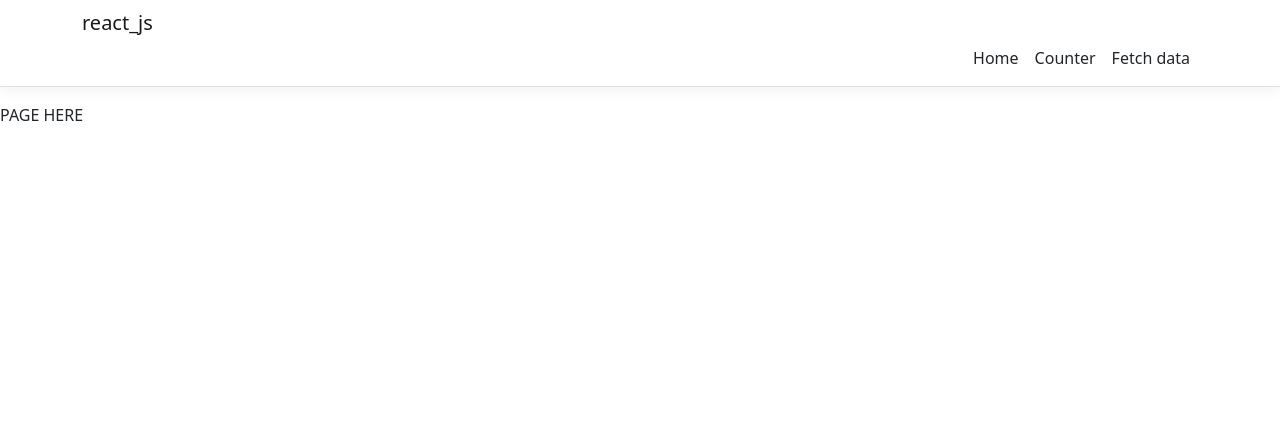
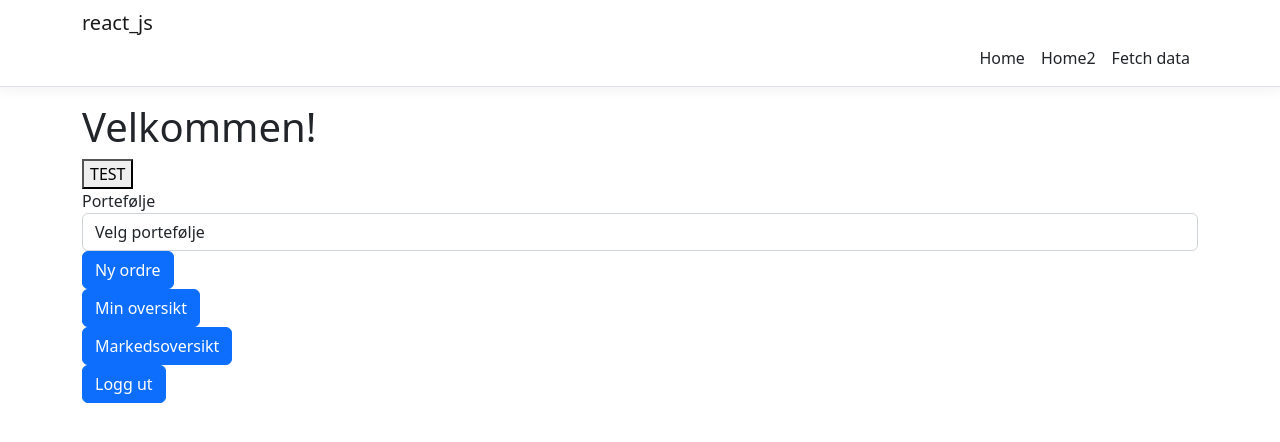
Before and after one commit to NinaPran/aksjehandel, a React (Create React App) app in the folder aksjehandel-react/client-app/: page / in a window 1280 px wide. Shown: the top 442 px of the page. Built offline with nearby package versions, Linux system fonts and the light colour scheme; no server answers.

Commit message:
startet home i react

```diff
--- a/aksjehandel-react/client-app/src/App.tsx
+++ b/aksjehandel-react/client-app/src/App.tsx
@@ -2,8 +2,9 @@ import React from 'react';
 import logo from './logo.svg';
 import './App.css';
 import { BrowserRouter, Routes, Route } from 'react-router-dom'
-import { Home } from './pages/Home';
+import { Home } from './pages/home';
 import { Layout } from './Layout';
+import { Home2 } from './pages/home2';
 
 
 function App() {
@@ -13,6 +14,7 @@ function App() {
                 <Layout>
                     <Routes>
                         <Route path="/" element={<Home />}></Route>
+                        <Route path="/home2" element={<Home2 />}></Route>
                     </Routes>
                 </Layout>
             </BrowserRouter>
--- a/aksjehandel-react/client-app/src/components/NavMenu.tsx
+++ b/aksjehandel-react/client-app/src/components/NavMenu.tsx
@@ -39,7 +39,7 @@ export class NavMenu extends Component<{}, NavMenuState> {
                                     <NavLink tag={Link} className="text-dark" to="/">Home</NavLink>
                                 </NavItem>
                                 <NavItem>
-                                    <NavLink tag={Link} className="text-dark" to="/counter">Counter</NavLink>
+                                    <NavLink tag={Link} className="text-dark" to="/home2">Home2</NavLink>
                                 </NavItem>
                                 <NavItem>
                                     <NavLink tag={Link} className="text-dark" to="/fetch-data">Fetch data</NavLink>
--- a/aksjehandel-react/client-app/src/pages/Home.tsx
+++ b/aksjehandel-react/client-app/src/pages/Home.tsx
@@ -1,9 +1,83 @@
-import { FC, PropsWithChildren } from "react";
+import { Component, PropsWithChildren } from "react";
+import { Container } from 'reactstrap';
+import { Portfolio } from "../types/portfolio";
+import './home.css';
 
-export const Home: FC<PropsWithChildren> = (props) => {
-    return (
-        <div>
-           PAGE HERE
-        </div>
-    );
+
+
+interface HomeProps {
+    //portfolio?: Portfolio;
 }
+
+interface HomeState {
+    loading: boolean;
+    error: boolean;
+    portfolio?: Portfolio;
+    portfolios?: Portfolio[];
+}
+
+export class Home extends Component<HomeProps, HomeState> {
+    constructor(props: HomeProps) {
+        super(props);
+        this.state = {
+            loading: true,
+            error: false,
+        }
+    }
+    buttonclick = () => {
+        this.setState({
+            loading: false,
+            portfolio: { Id: 5}
+        })
+    }
+    componentDidMount() {
+        fetch('stock/getAllPortfolios')
+            .then(response => response.json())
+            .then(response => this.setState({
+                portfolios: response.results,
+                loading: false
+            }))
+            .catch(error => this.setState({
+                loading: false,
+                error: true
+            }));
+    }
+
+    render() {
+        const { loading, portfolio } = this.state;
+        const portfolioId = portfolio?.Id;
+
+        return (
+            <Container>
+                <h1>Velkommen!</h1>{portfolioId}
+                <button onClick={this.buttonclick}>TEST</button>
+                {loading && <div id="loading">
+                    <p>Henter porteføljer, venligst vent...</p>
+                </div>}
+                {!loading &&
+                    <div id="mainContent">
+                        <div className="form-group">
+                            <label htmlFor="portfolioSelect">Portefølje</label>
+                            <select className="form-control" name="portfolioSelect" id="portfolioSelect">
+                                <option value="" disabled selected hidden>Velg portefølje</option>
+                            </select>
+                        </div>
+                        <div className="form-group">
+                            <button className="btn btn-primary">Ny ordre</button>
+                        </div>
+                        <div className="form-group">
+                            <button className="btn btn-primary" >Min oversikt</button>
+                        </div>
+                        <div className="form-group">
+                            <a href="marketOverview.html" className="btn btn-primary">Markedsoversikt</a>
+                        </div>
+                        <div className="form-group">
+                            <button className="btn btn-primary">Logg ut</button>
+                        </div>
+                    </div>
+                }
+            </Container>
+        );
+    }
+
+}
--- /dev/null
+++ b/aksjehandel-react/client-app/src/pages/home.css
@@ -0,0 +1,3 @@
+.nisse{
+    background-color:hotpink;
+}
--- /dev/null
+++ b/aksjehandel-react/client-app/src/pages/home2.tsx
@@ -0,0 +1,9 @@
+import { FC, PropsWithChildren } from "react";
+
+export const Home2: FC<PropsWithChildren> = (props) => {
+    return (
+        <div className="nisse">
+           Home2 HERE
+        </div>
+    );
+}
--- /dev/null
+++ b/aksjehandel-react/client-app/src/types/portfolio.ts
@@ -0,0 +1,4 @@
+
+export interface Portfolio {
+    Id: number;
+}
--- a/aksjehandel-react/client-app/tsconfig.json
+++ b/aksjehandel-react/client-app/tsconfig.json
@@ -1,6 +1,6 @@
 {
   "compilerOptions": {
-    "target": "es5",
+    "target": "esnext",
     "lib": [
       "dom",
       "dom.iterable",
```
Also changed, not shown: 2 other files (tests, documents, lock files or other folders).
